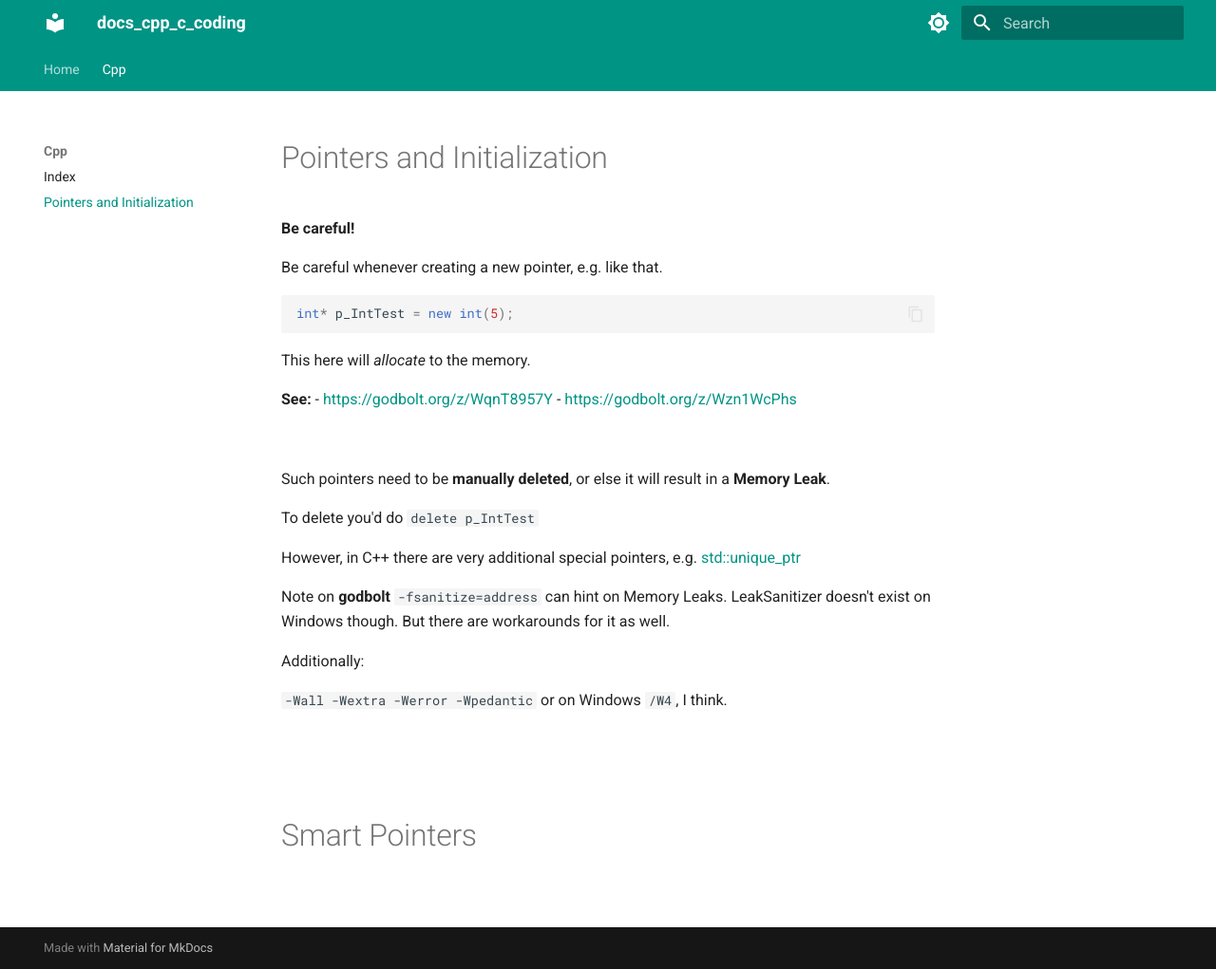
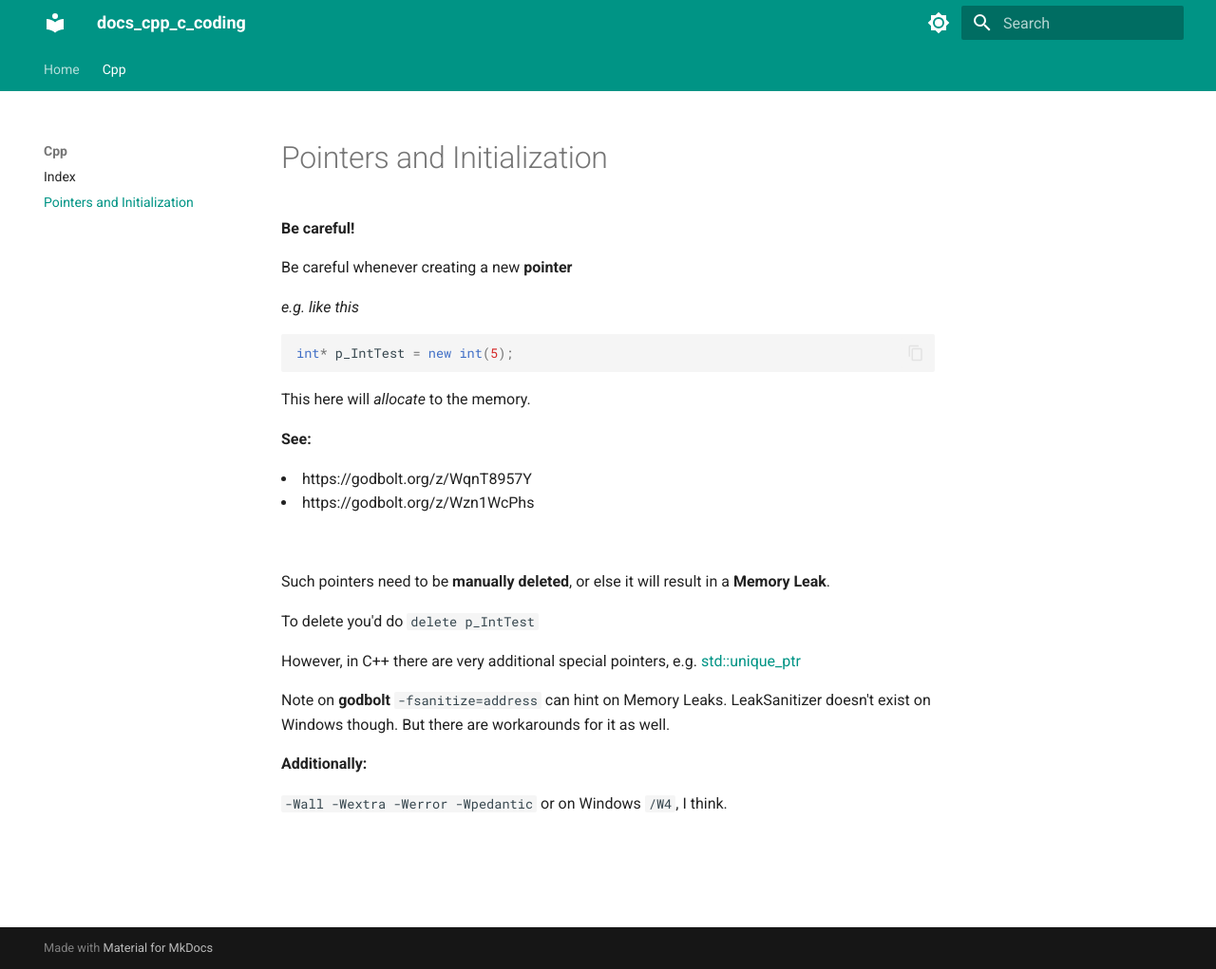
Before and after one commit to karl-police/docs_cpp_c_coding, an MkDocs documentation site: the page built from docs/cpp/Pointers_and_Initialization.md, in a window 1280 px wide and 1021 px high. Shown: the whole window at 95% size. Built offline with MkDocs 1.6.1 and Material for MkDocs 9.7.7, drawn with Linux system fonts in a browser that asks for light colours.

Commit message:
Update Pointers_and_Initialization.md

````diff
--- a/docs/cpp/Pointers_and_Initialization.md
+++ b/docs/cpp/Pointers_and_Initialization.md
@@ -2,8 +2,9 @@
 
 **Be careful!**
 
-Be careful whenever creating a new pointer, e.g. like that.
+Be careful whenever creating a new **pointer**
 
+_e.g. like this_
 ```cpp
 int* p_IntTest = new int(5);
 ```
@@ -11,8 +12,8 @@ This here will _allocate_ to the memory.
 
 
 **See:**
-- https://godbolt.org/z/WqnT8957Y
-- https://godbolt.org/z/Wzn1WcPhs
+<li>https://godbolt.org/z/WqnT8957Y</li>
+<li>https://godbolt.org/z/Wzn1WcPhs</li>
 
 
 <br>
@@ -36,5 +37,3 @@ or on Windows ``/W4``, I think.
 <br>
 <br>
 <br>
-
-# Smart Pointers
````
Also changed, not shown: other parts of docs/cpp/Pointers_and_Initialization.md (+1 -1 lines).
